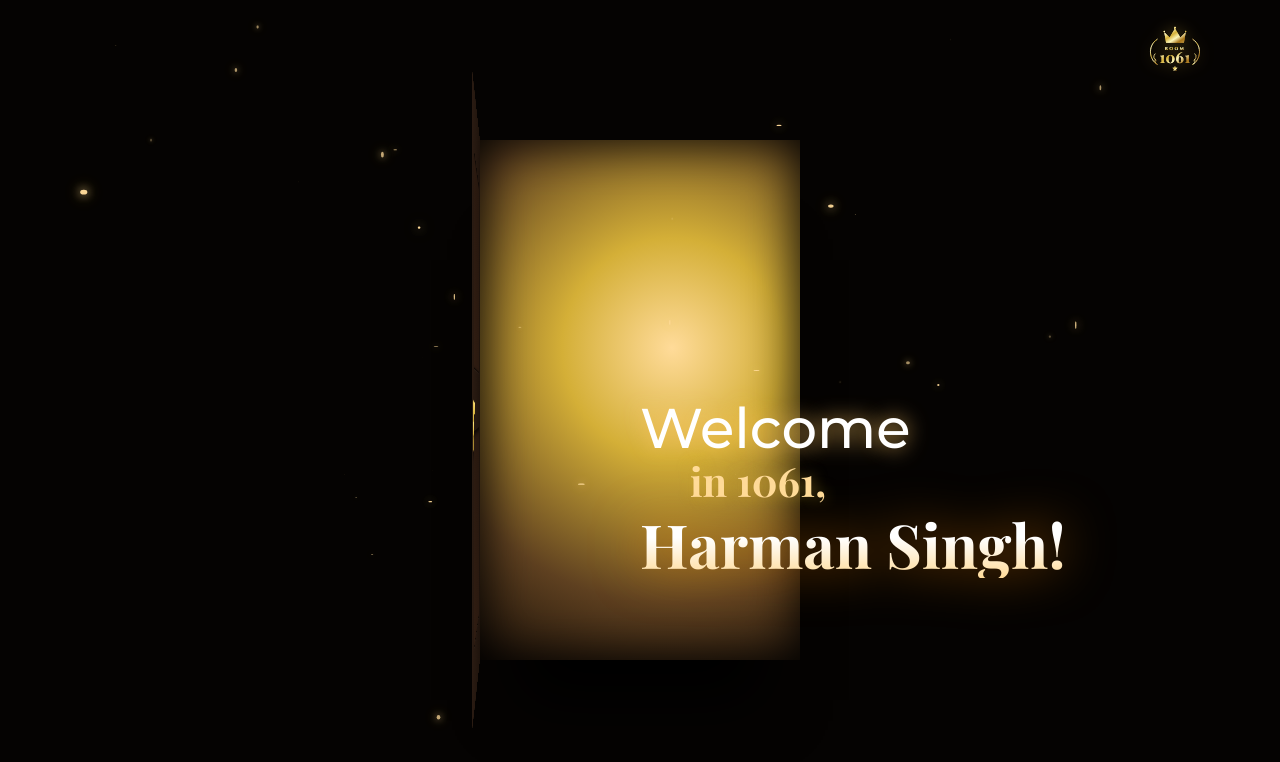
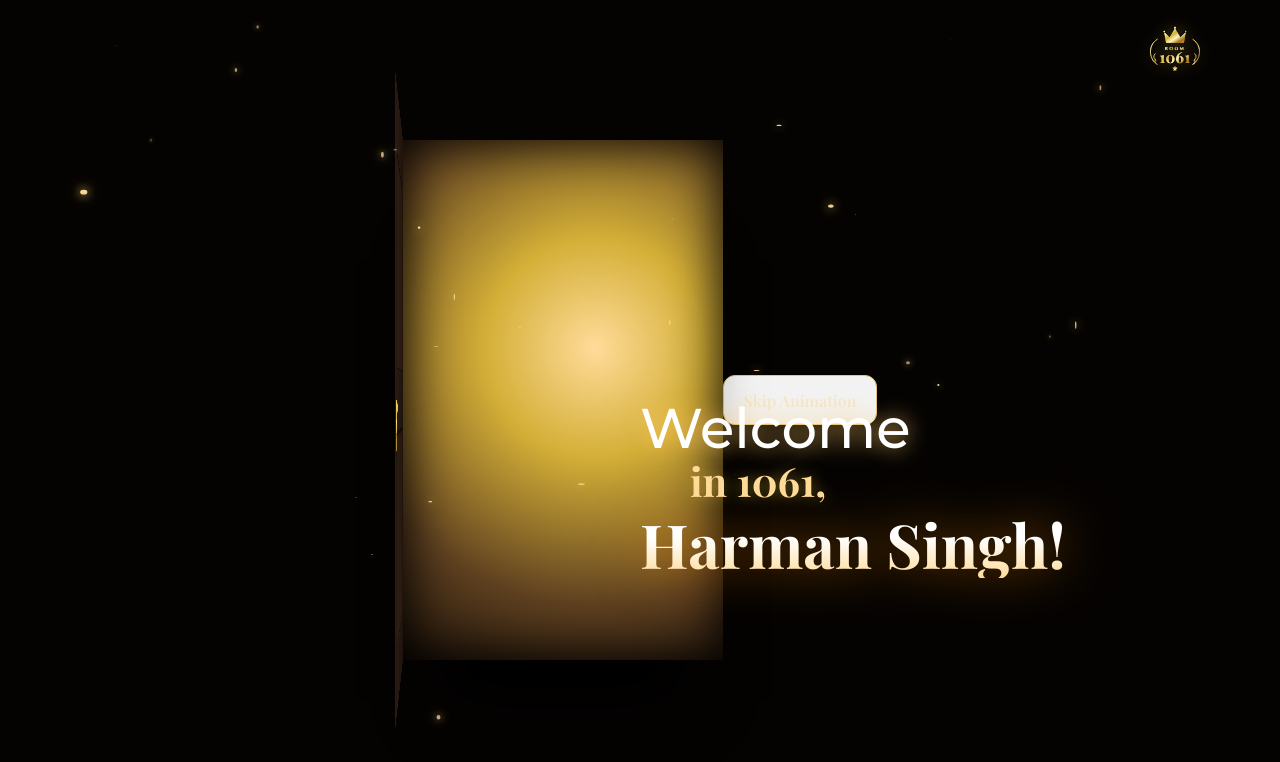
Before and after one commit to 5089shivkumar-bit/Room-1061, a React (Vite) app: page / in a window 1280 px wide. Shown: the top 762 px of the page. Built offline with nearby package versions, Linux system fonts and the light colour scheme; no server answers; the database is empty; a web font is replaced by a local one.

Commit message:
Add skip option to welcome screen animation

```diff
--- a/src/OpeningAnimation.jsx
+++ b/src/OpeningAnimation.jsx
@@ -85,6 +85,10 @@ const OpeningAnimation = ({ onComplete }) => {
 
     sequence();
   }, []);
+
+  const handleSkip = () => {
+    setAnimationStep('exit');
+  };
 
   return (
     <AnimatePresence onExitComplete={onComplete}>
@@ -183,6 +187,17 @@ const OpeningAnimation = ({ onComplete }) => {
               </motion.div>
             )}
           </AnimatePresence>
+
+          {/* Skip Button */}
+          <motion.button
+            className="skip-welcome-btn"
+            onClick={handleSkip}
+            initial={{ opacity: 0 }}
+            animate={{ opacity: 1 }}
+            transition={{ delay: 1, duration: 0.8 }}
+          >
+            Skip Animation
+          </motion.button>
         </motion.div>
       )}
     </AnimatePresence>
```
